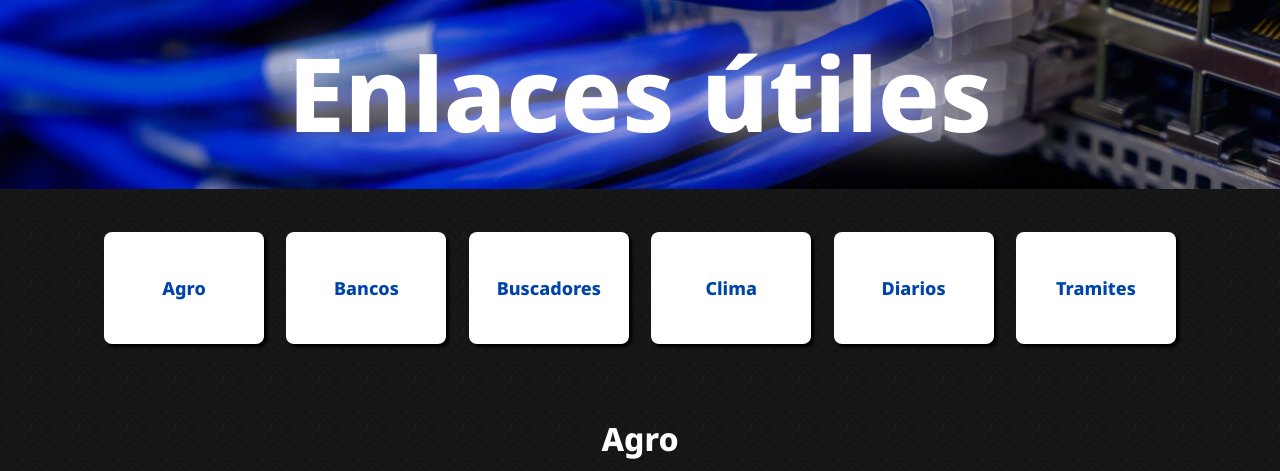
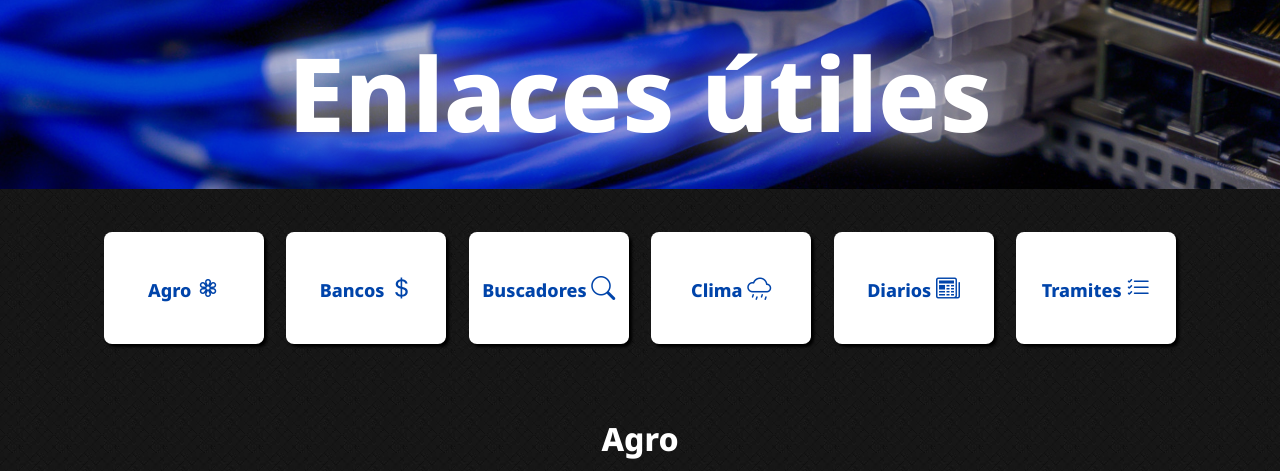
Before and after one commit to alfrix/futurnet-web, a website: page pages/links.html in a window 1280 px wide. Shown: the part 171-642 px from the top of the page. Drawn offline with nearby package versions, Linux system fonts and the light colour scheme.

Commit message:
iconos de categorias en enlaces

```diff
--- a/pages/links.html
+++ b/pages/links.html
@@ -44,12 +44,12 @@
         <section>
             <section id="categorias-enlaces">
                 <ul>
-                    <li><a href="#agro">Agro</a></li>
-                    <li><a href="#bancos">Bancos</a></li>
-                    <li><a href="#buscadores">Buscadores</a></li>
-                    <li><a href="#clima">Clima</a></li>
-                    <li><a href="#diarios">Diarios</a></li>
-                    <li><a href="#tramites">Tramites</a></li>
+                    <li><a href="#agro">Agro <i class="bi bi-flower3"></i></a></li>
+                    <li><a href="#bancos">Bancos <i class="bi bi-currency-dollar"></i></a></li>
+                    <li><a href="#buscadores">Buscadores <i class="bi bi-search"></i></a></li>
+                    <li><a href="#clima">Clima <i class="bi bi-cloud-drizzle"></i></a></li>
+                    <li><a href="#diarios">Diarios <i class="bi bi-newspaper"></i></a></li>
+                    <li><a href="#tramites">Tramites <i class="bi bi-list-check"></i></a></li>
                 </ul>
             </section>
             <section>
--- a/scss/components/_main.scss
+++ b/scss/components/_main.scss
@@ -191,6 +191,13 @@ main {
     background-image: url("../img/contacto.jpg");
 }
 
+#categorias-enlaces {
+    i {
+        color: $color-primario ;
+        font-size: x-large;
+    }
+}
+
 .flecha-arriba {
     font-size: xxx-large;
 }
```
Also changed, not shown: index.html (+0 -1 lines), css/style.css.
